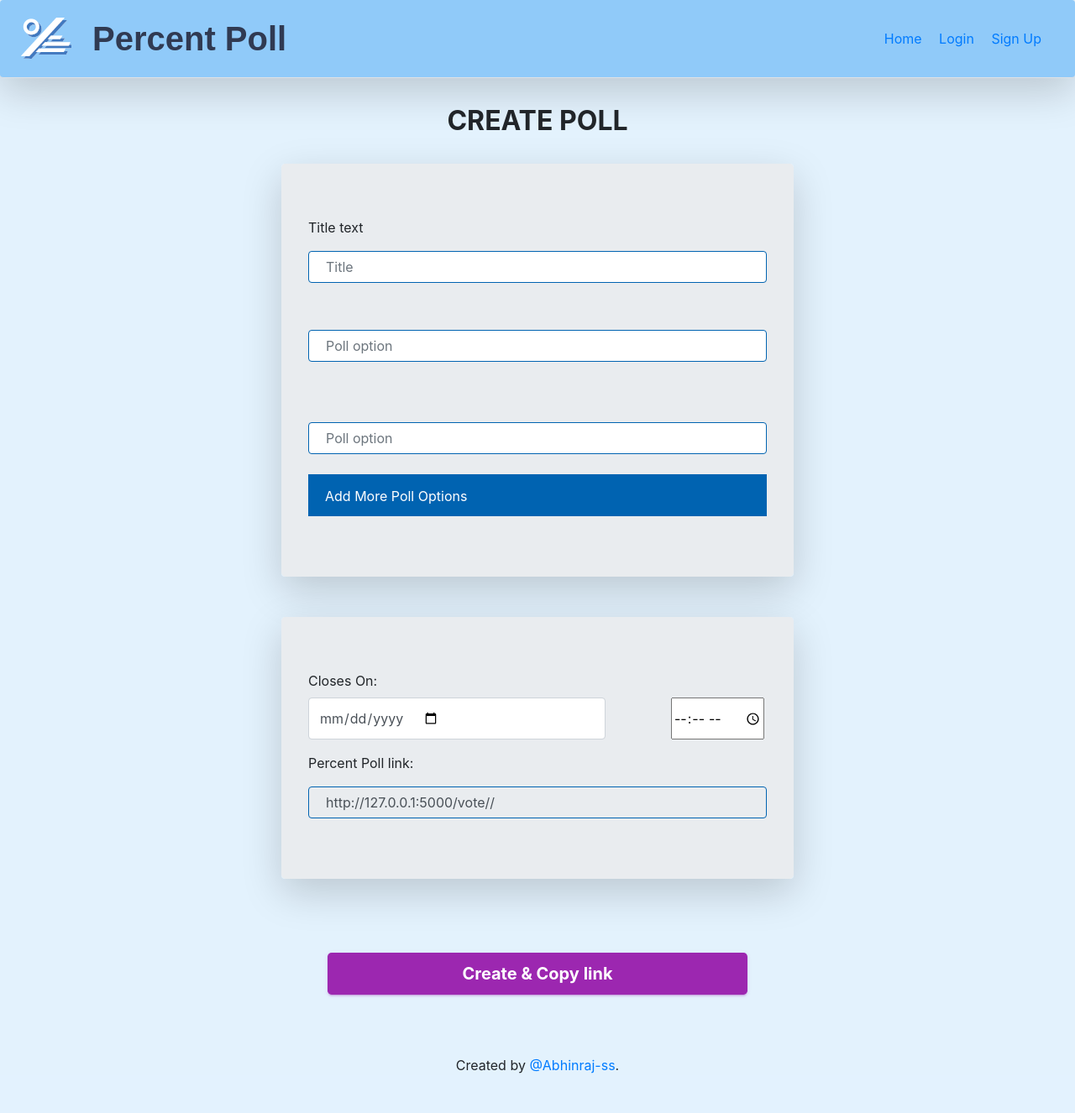
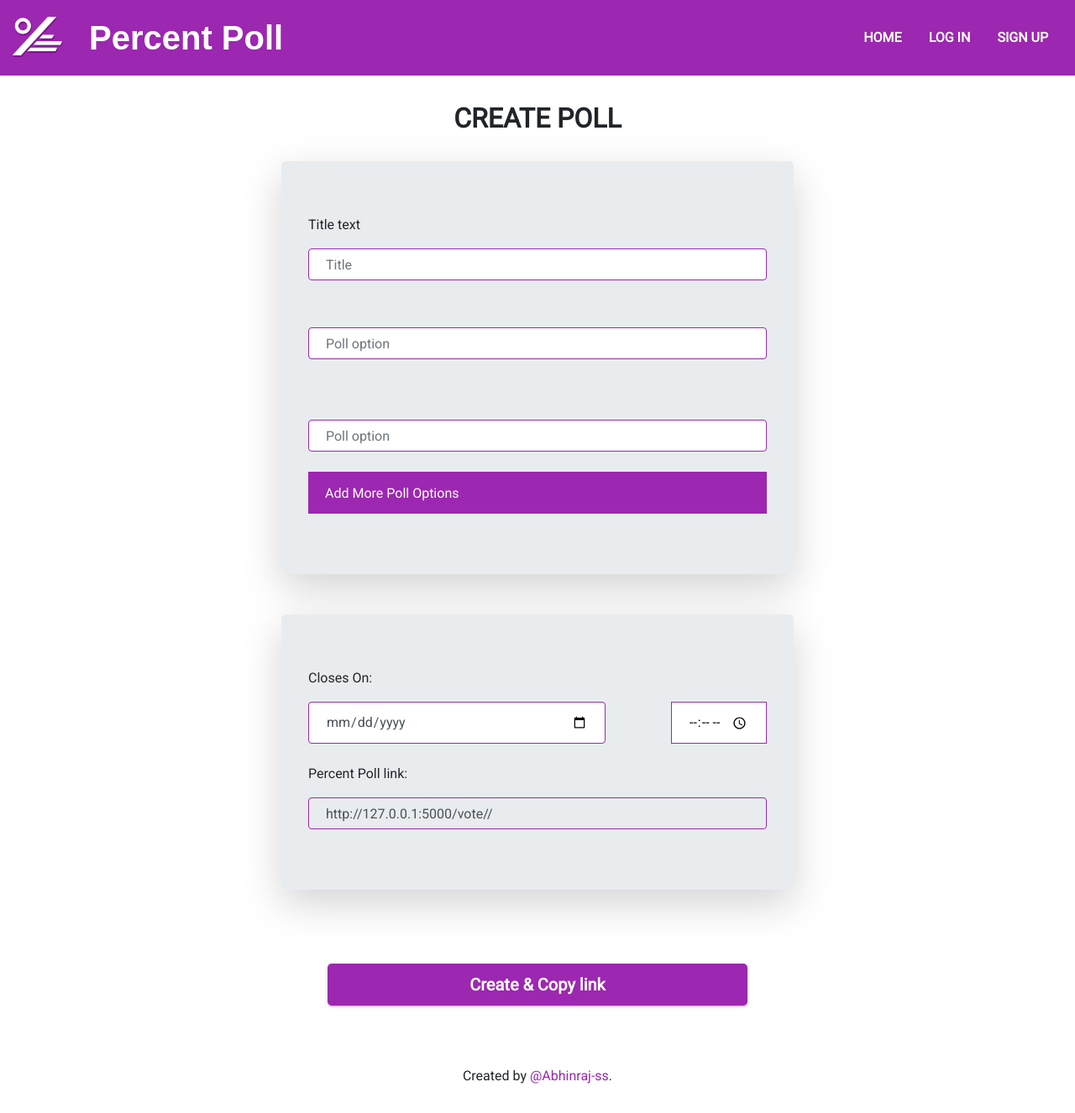
Before and after one commit to Abhinraj-ss/PercentPoll, a Python web app: template templates/create.html in a window 1280 px wide. Shown: the whole page at 84% size. Before the commit the page ends 1279 px from the top, so only its background shows below. Run offline with Jinja, Linux system fonts and the light colour scheme; the template is opened without the code that fills it, so the values that code supplies are empty; some libraries are stand-ins or nearby versions.

Commit message:
worked on css

```diff
--- a/static/style.css
+++ b/static/style.css
@@ -1,12 +1,15 @@
+@import url('https://fonts.googleapis.com/css?family=Roboto');
+
+
 h1 {
- padding-left: 1em;
  font-weight:bold;
- color:#303A52;
- font-family:"Raleway",sans-serif;
+ color:white;
+ font-family: 'Orienta', sans-serif;
 }
 
 footer {
   padding-top: 2em;
+  padding-bottom:2em;
 }
 h2 {
    font-weight:bold;
@@ -16,6 +19,9 @@ h3 {
    font-weight:bold;
    margin: 1em 0;
   }
+#me{
+    color: #9c27b0;
+    }
 #logo{
  padding-left: 1em;
  	}
@@ -36,12 +42,21 @@ h3 {
 #card{
 	display: flex;
 	height: 50px;
+	background-color:#9c27b0
 	}
-#header{
-	background: #90CAF9 !important;
+#date{
+    display: flex;
+    height: 50px;
+    width: 100%;
+    padding: 12px 20px;
+    margin: 8px 0;
+    display: inline-block;
+    border: 1px solid #9c27b0;
+    box-sizing: border-box;
+	}
 }
 #body{
-	background: #E3F2FD !important;
+	background: #FE82EE !important;
 }
 h4{
 	margin: 1em;
@@ -54,14 +69,18 @@ h4{
     padding-bottom:2em;
     }
 
-
+#nav{
+    color:white;
+    padding-right:2em;
+    font-weight:bold;
+    }
 
 input[type=text], input[type=password] {
   width: 100%;
   padding: 12px 20px;
   margin: 8px 0;
   display: inline-block;
-  border: 1px solid #0063B1;
+  border: 1px solid #9c27b0;
   box-sizing: border-box;
 }
 
@@ -127,21 +146,7 @@ span.psw {
   }
 }
 
-.blink-bg{
-    display flex;
-	color: #fff;
-	padding: 10px;
-	display: inline-block;
-	border-radius: 5px;
-	animation: blinkingBackground 2s infinite;
-}
-@keyframes blinkingBackground{
-	0%		{ background-color: #10c018;}
-	25%		{ background-color: #1056c0;}
-	50%		{ background-color: #ef0a1a;}
-	75%		{ background-color: #254878;}
-	100%	        { background-color: #04a1d5;}
-}
+
 
 #alert{
     display: flex;
@@ -151,6 +156,50 @@ span.psw {
 	justify-content: center;
 	align-items: center;
 	color:white;
-	background-color: #ff0f0f;
+	background-color: #9c27b0;
 	border:2px;
 	}
+
+body{
+	font-family: 'Roboto', sans-serif;
+}
+* {
+	margin: 0;
+	padding: 0;
+}
+i {
+	margin-right: 10px;
+}
+
+.navbar-logo{
+	padding: 15px;
+	color: #fff;
+}
+.navbar-mainbg{
+	background-color: #9c27b0;
+	padding: 0px;
+}
+
+
+
+@media(min-width: 992px){
+	.navbar-expand-custom {
+	    -ms-flex-flow: row nowrap;
+	    flex-flow: row nowrap;
+	    -ms-flex-pack: start;
+	    justify-content: flex-start;
+	}
+	.navbar-expand-custom .navbar-nav {
+	    -ms-flex-direction: row;
+	    flex-direction: row;
+	}
+	.navbar-expand-custom .navbar-toggler {
+	    display: none;
+	}
+	.navbar-expand-custom .navbar-collapse {
+	    display: -ms-flexbox!important;
+	    display: flex!important;
+	    -ms-flex-preferred-size: auto;
+	    flex-basis: auto;
+	}
+}
--- a/templates/create.html
+++ b/templates/create.html
@@ -32,10 +32,10 @@
      	<label for="closing">Closes On:</label>
      	<div class="row">
      	    <div class="col-8">
-		        <input type="date" id="card" class="form-control"  name="date" required>
+		        <input type="date" id="date" class="form-control"  name="date" required>
 		    </div>
 		    <div class="col-3 offset-1">
-		        <input type="time" id="card"  name="time" required>
+		        <input type="time" id="date"  name="time" required>
 		    </div>
 		</div>
 
--- a/templates/index.html
+++ b/templates/index.html
@@ -8,13 +8,13 @@
     <div class="col-sm-6 offset-sm-3">
     	<h2 class="text-center">Welcome to Percent Poll</h2>
       <div class="shadow-lg mb-5 rounded">
-      <div class="jumbotron">
+      <div class="jumbotron align-items-center" style="text-align:center;">
        <h5>Hi {{name}},
         Here you can easily host a poll and get your vote for the poll by sharing the link generated.
         Excited!!? Click on the CREATE A POLL button and start creating your poll.</h5>
       </div>
       </div>
-      <a class="blink-bg" id= "create"  href="{{url_for('main.create')}}">CREATE POLL</a>
+      <a class="btn btn-primary btn-lg" id= "create" href="{{url_for('main.create')}}">CREATE POLL</a>
       <hr/>
       <h3 class="text-center">Current Polls</h3>
       {% for poll, percent in current_polls %}
--- a/templates/layout.html
+++ b/templates/layout.html
@@ -10,7 +10,7 @@
     <link rel="stylesheet" href="{{ url_for('static', filename='style.css') }}">
     <title>Percent Poll | {% block title %}{% endblock %}</title>
     <link rel="icon" href="static/favicon.ico" type="image/x-icon" />
-    <link rel="shortcut icon" type="image/x-icon" href="{{ url_for('static', filename='favic.ico') }}" style= #0276FD>
+    <link rel="shortcut icon" type="image/x-icon" href="{{ url_for('static', filename='favicon.ico') }}" style= #0276FD>
 
 
 
@@ -18,37 +18,36 @@
 
   </head>
   <body id="body">
-    <div class="d-flex flex-column flex-md-row align-items-center p-3 px-md-4 mb-3 bg-white border-bottom shadow-lg rounded" id="header" >
-	    <div id="logo" class="row"  >
-        <a href="/"><img src="{{url_for('static', filename='logo.png')}}"/></a>
-        </div>
-          <h1 class="my-0 mr-md-auto font-weight-bold">Percent Poll</h1>
-          <nav class="my-2 my-md-0 mr-md-3">
-            <div class="navbar-end">
-                <a href="{{ url_for('main.index') }}" class="navbar-item">
-                    Home
-                </a>
+     <nav class="navbar navbar-expand-custom navbar-mainbg">
+        <a class="navbar-brand navbar-logo" href="/"><img src="{{url_for('static', filename='logo.png')}}"/></a>
+        <h1 class="my-0 mr-md-auto font-weight-bold">Percent Poll</h1>
 
+
+            <ul class="navbar-nav ml-auto">
+                <li class="nav-item">
+                    <a class="nav-link" href="{{ url_for('main.index') }}" id="nav">HOME</a>
+                </li>
                 {% if not current_user.is_authenticated %}
-                <a href="{{ url_for('auth.login') }}" id="logo" class="navbar-item">
-                    Login
-                </a>
-                <a href="{{ url_for('auth.register',next='/') }}" id="logo" class="navbar-item">
-                    Sign Up
-                </a>
+                <li class="nav-item">
+                        <a class="nav-link" href="{{ url_for('auth.login') }}" id="nav">LOG IN</a>
+                </li>
+                <li class="nav-item">
+                        <a class="nav-link" href="{{ url_for('auth.register') }}" id="nav">SIGN UP</a>
+                </li>
                 {% endif %}
                 {% if current_user.is_authenticated %}
-                <a href="{{ url_for('auth.logout') }}" id="logo" class="navbar-item">
-                    Logout
-                </a>
+                <li class="nav-item">
+                        <a class="nav-link" href="{{ url_for('auth.logout') }}" id="nav">LOG OUT</a>
+                </li>
                 {% endif %}
-            </div>
-        </div>
+            </ul>
+    </nav>
+
     <div class="container-fluid">
       {% block body %}{% endblock %}
     </div>
 
-    <footer class="text-center">Created by <a href="https://github.com/Abhinraj-ss">@Abhinraj-ss</a>.
+    <footer class="text-center">Created by <a href="https://github.com/Abhinraj-ss" id="me">@Abhinraj-ss</a>.
     <script src="https://code.jquery.com/jquery-3.3.1.slim.min.js" integrity="sha384-q8i/X+965DzO0rT7abK41JStQIAqVgRVzpbzo5smXKp4YfRvH+8abtTE1Pi6jizo" crossorigin="anonymous"></script>
 	<script src="https://cdnjs.cloudflare.com/ajax/libs/popper.js/1.14.3/umd/popper.min.js" integrity="sha384-ZMP7rVo3mIykV+2+9J3UJ46jBk0WLaUAdn689aCwoqbBJiSnjAK/l8WvCWPIPm49" crossorigin="anonymous"></script>
 	<script src="https://stackpath.bootstrapcdn.com/bootstrap/4.1.3/js/bootstrap.min.js" integrity="sha384-ChfqqxuZUCnJSK3+MXmPNIyE6ZbWh2IMqE241rYiqJxyMiZ6OW/JmZQ5stwEULTy" crossorigin="anonymous"></script>
--- a/templates/login.html
+++ b/templates/login.html
@@ -26,7 +26,7 @@
 		        <label for="password"><b>Password</b></label>
 		        <input type="password" placeholder="Enter Password" name="password" required>
                 <input type="hidden" name="next" value="{{next}}">
-		        <button type="submit">Login</button>
+		        <button type="submit" style="background-color:#9c27b0;">Login</button>
 		        <label>
 		          <input type="checkbox" checked="checked" name="remember"> Remember me
 		        </label>
--- a/templates/register.html
+++ b/templates/register.html
@@ -29,7 +29,7 @@
 					<label for="psw"><b>Password</b></label>
 					<input type="password" placeholder="Enter Password" name="password" required>
                     <input type="hidden" name="next" value="{{next}}">
-					<button type="submit" >Register </button>
+					<button type="submit" style="background-color:#9c27b0;" >Register </button>
 
 				  </div>
 
```
Also changed, not shown: static/favicon.ico, static/img_avatar2.png, static/logo.png, static/main.js (line endings or trailing spaces).
